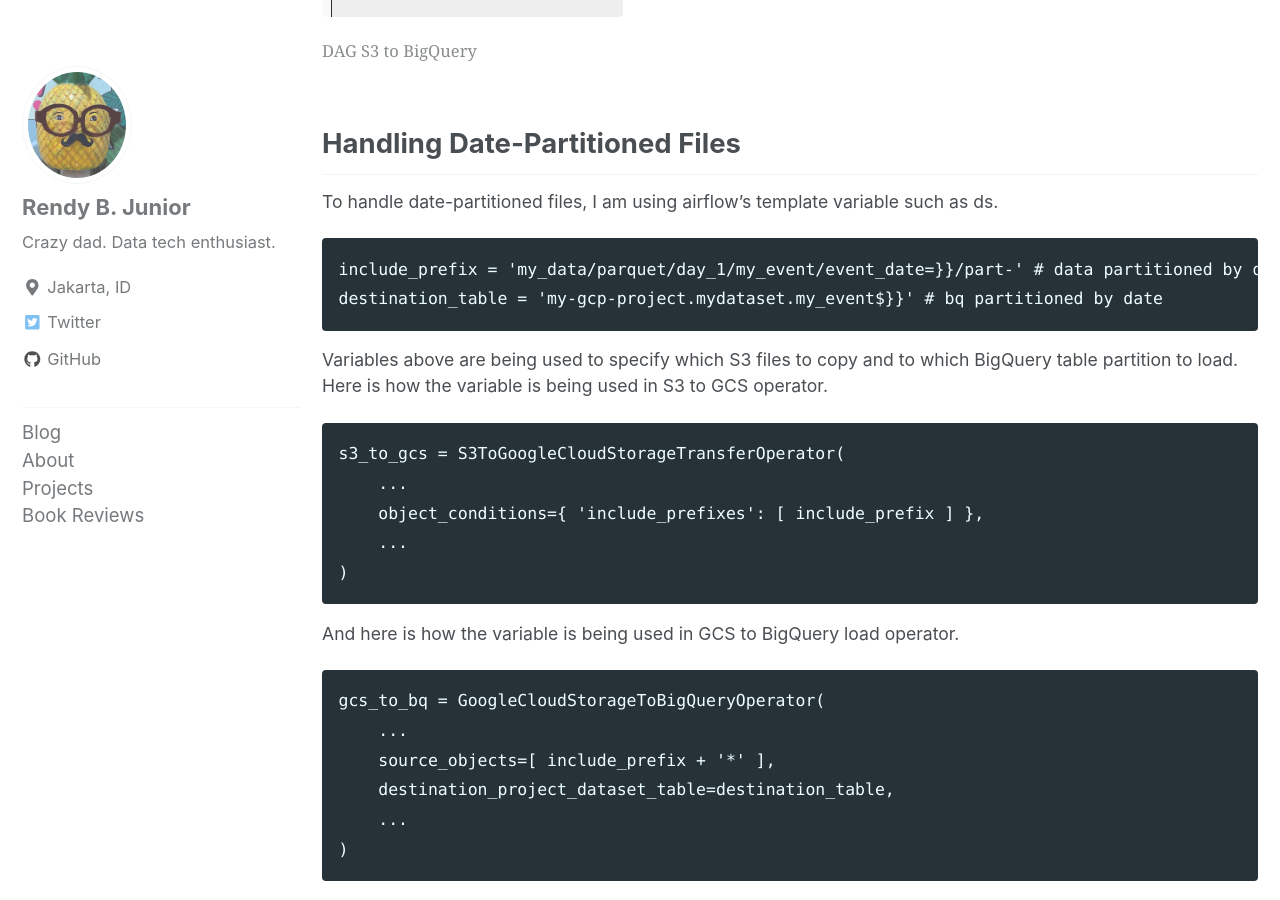
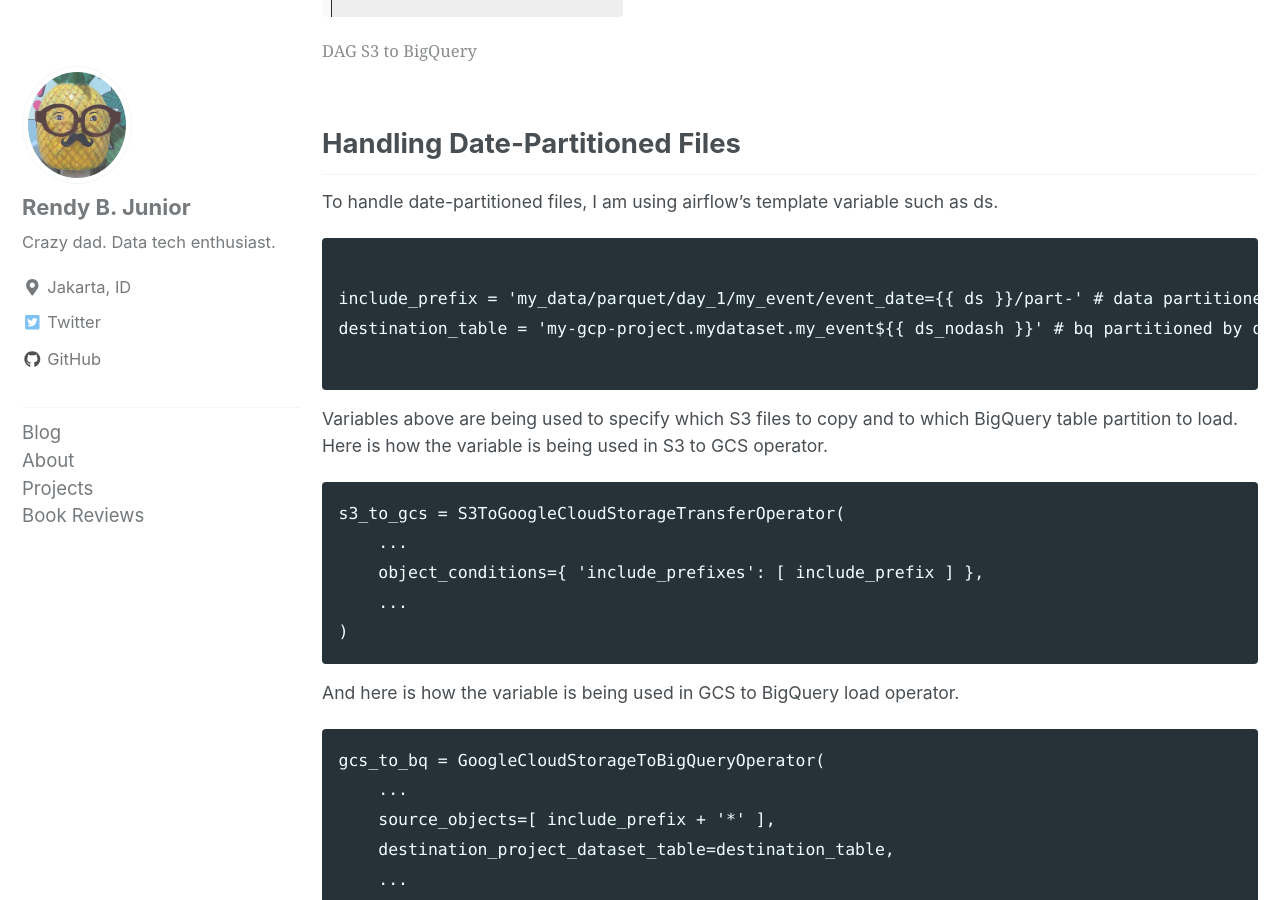
Before and after one commit to rendybjunior/rendyistyping, a Jekyll site: the page built from _posts/2019-06-22-s3-to-bq.md, in a window 1280 px wide and 900 px high, scrolled down 1672 px. Built offline with Jekyll 4.4.1, drawn with Linux system fonts in a browser that asks for light colours; cached includes are drawn as plain includes; nearby versions of some CDN libraries; comment, search, counter and statistics services are not loaded.

Commit message:
Update 2019-06-22-s3-to-bq.md

````diff
--- a/_posts/2019-06-22-s3-to-bq.md
+++ b/_posts/2019-06-22-s3-to-bq.md
@@ -37,8 +37,10 @@ S3 Parquet files will be copied first to GCS. After it is copied completely to G
 ## Handling Date-Partitioned Files
 To handle date-partitioned files, I am using airflow's template variable such as ds.
 ```
-include_prefix = 'my_data/parquet/day_1/my_event/event_date={{{{ ds }}}}/part-' # data partitioned by date
-destination_table = 'my-gcp-project.mydataset.my_event${{{{ ds_nodash }}}}' # bq partitioned by date
+{% raw %}
+include_prefix = 'my_data/parquet/day_1/my_event/event_date={{ ds }}/part-' # data partitioned by date
+destination_table = 'my-gcp-project.mydataset.my_event${{ ds_nodash }}' # bq partitioned by date
+{% endraw %}
 ```
 Variables above are being used to specify which S3 files to copy and to which BigQuery table partition to load. Here is how the variable is being used in S3 to GCS operator.
 ```
````
